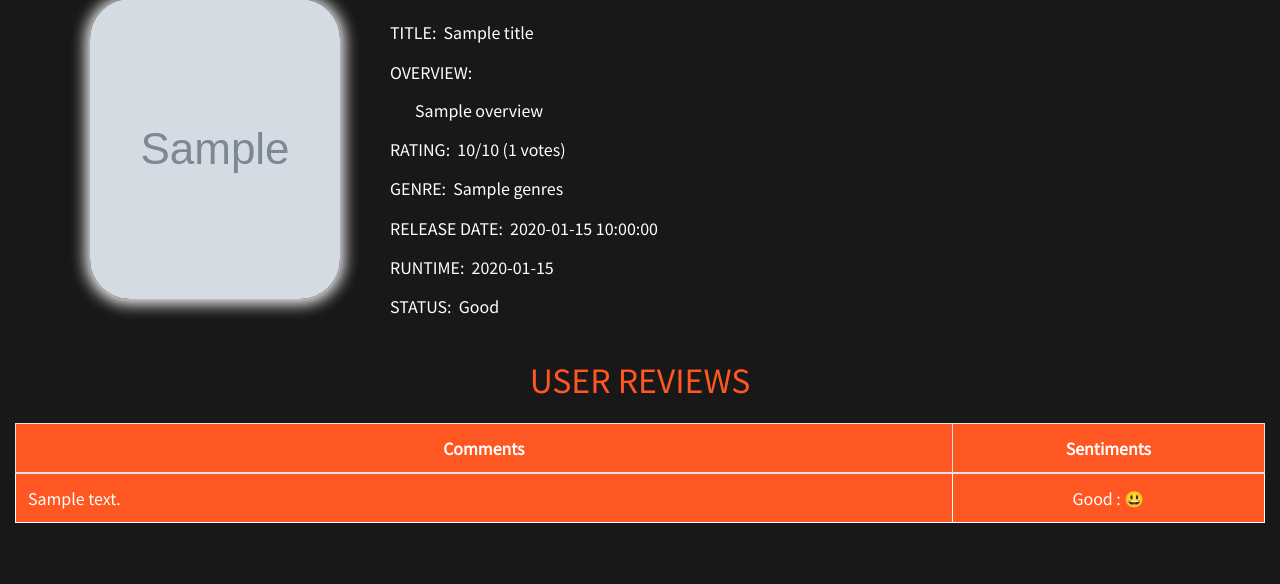
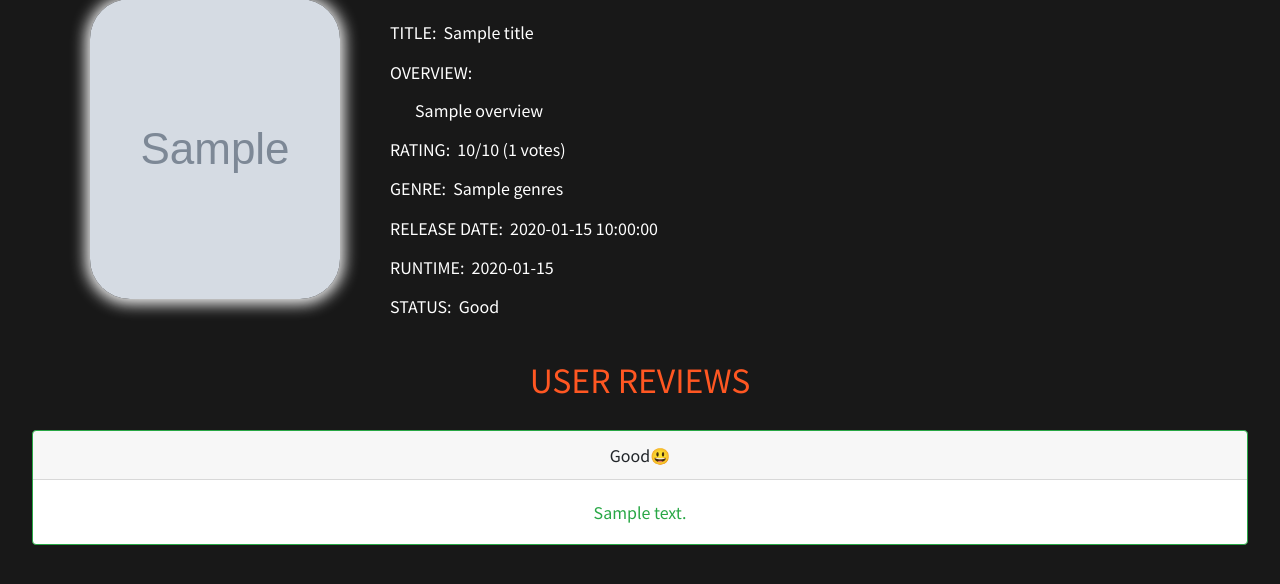
Before and after one commit to SwathiManag/movie_recommendation_application, a Flask app: template templates/recommend.html in a window 1280 px wide. Shown: the part 73-657 px from the top of the page. Run offline with Flask 2, Linux system fonts and the light colour scheme; the template is opened without the code that fills it: most values are stand-ins (such as "Sample title", 1, 10 or a date in 2020); grey boxes marked "Sample" are stand-in pictures; parts of the project's set-up code (start-up, migrations or seed data) failed here and were passed over; some libraries are stand-ins or nearby versions.

Commit message:
modified user reviews

```diff
--- a/static/main.css
+++ b/static/main.css
@@ -106,6 +106,17 @@
   color: #fff;
 }
 
+#user-reviews h2 {
+  color: #ff5722;
+}
+
+#movie-unavailable {
+  color: white;
+}
+#movie-unavailable h1 {
+  color: white;
+}
+
 .movie {
   color: #ff5722;
   margin-left: auto;
@@ -133,40 +144,6 @@
 .movie-content .card-body .card-title span {
   color: #756969;
   font-size: 20px;
-}
-
-#reviews-area h2 {
-  color: #ff5722;
-}
-#reviews-area #reviews-table-area {
-  margin: 0 auto;
-  margin-top: 25px;
-}
-#reviews-area #reviews-table-area #reviews-table {
-  color: #fff;
-}
-#reviews-area #reviews-table-area #reviews-table thead {
-  color: #fff;
-}
-#reviews-area #reviews-table-area #reviews-table thead tr th {
-  background-color: #ff5722;
-}
-#reviews-area #reviews-table-area #reviews-table thead tr #reviews {
-  width: 75%;
-}
-#reviews-area #reviews-table-area #reviews-table tbody tr {
-  background-color: #ff5722;
-}
-#reviews-area #reviews-table-area #reviews-table tbody tr td {
-  border-color: white;
-  border-style: solid;
-  border-width: 1px;
-}
-#reviews-area #reviews-table-area #movie-unavailable {
-  color: #fff;
-}
-#reviews-area #reviews-table-area #movie-unavailable h1 {
-  color: #fff;
 }
 
 #click-me-btn {
--- a/static/scss/_recommend.scss
+++ b/static/scss/_recommend.scss
@@ -50,6 +50,20 @@
 	}
 }
 
+#user-reviews {
+	h2 {
+		color: $orange;
+	}
+}
+
+#movie-unavailable {
+	color: white;
+
+	h1 {
+		color: white;
+	}
+}
+
 .movie {
 	color: $orange;
 	margin-left: auto;
@@ -84,55 +98,6 @@
 			span {
 				color: #756969;
 				font-size: 20px;
-			}
-		}
-	}
-}
-
-#reviews-area {
-	h2 {
-		color: $orange;
-	}
-
-	#reviews-table-area {
-		margin: 0 auto;
-		margin-top: 25px;
-
-		#reviews-table {
-			color: #fff;
-
-			thead {
-				color: #fff;
-
-				tr {
-					th {
-						background-color: $orange;
-					}
-
-					#reviews {
-						width: 75%
-					}
-				}
-			}
-
-			tbody {
-				tr {
-					background-color: $orange;
-
-					td {
-						border-color: white;
-						border-style: solid;
-						border-width: 1px;
-					}
-				}
-			}
-		}
-
-		#movie-unavailable {
-			color: #fff;
-
-			h1 {
-				color: #fff;
 			}
 		}
 	}
--- a/templates/recommend.html
+++ b/templates/recommend.html
@@ -73,37 +73,27 @@
   </div>
   {% endif %}
 
-  <center id="reviews-area">
+  <center id="user-reviews">
     {% if reviews %}
-    <h2>USER REVIEWS</h2>
-    <div id="reviews-table-area" class="col-md-12">
-      <table id="reviews-table" class="table table-bordered" bordercolor="white">
-        <thead>
-          <tr>
-            <th id="reviews" class="text-center" scope="col">Comments</th>
-            <th id="sentiments" class="text-center" scope="col">Sentiments</th>
-          </tr>
-        </thead>
-
-        <tbody>
+    <h2>USER REVIEWS</h3>
+      <br />
       {% for review, status in reviews.items() if not reviews.hidden %}
-          <tr>
-            <td>{{review}}</td>
-            <td>
-              <center>
-                {{status}} :
       {% if status =='Good' %}
-                &#128515;
+      <div class="card border-success mb-3" style="max-width: 95%;">
+        <div class="card-header">{{status}}&#128515;</div>
+        <div class="card-body text-success">
+          <p class="card-text">{{review}}</p>
+        </div>
+      </div>
       {% else %}
-                &#128534;
+      <div class="card border-danger mb-3" style="max-width: 95%;">
+        <div class="card-header">{{status}}&#128534;</div>
+        <div class="card-body text-danger">
+          <p class="card-text">{{review}}</p>
+        </div>
+      </div>
       {% endif %}
-              </center>
-            </td>
-          </tr>
       {% endfor %}
-        </tbody>
-      </table>
-    </div>
       {% else %}
       <div id="movie-unavailable">
         <h1> This movie is not released yet. Stay tuned! </h1>
```
Also changed, not shown: 1 other file. Lines whose indentation alone changed are shown as unchanged.
